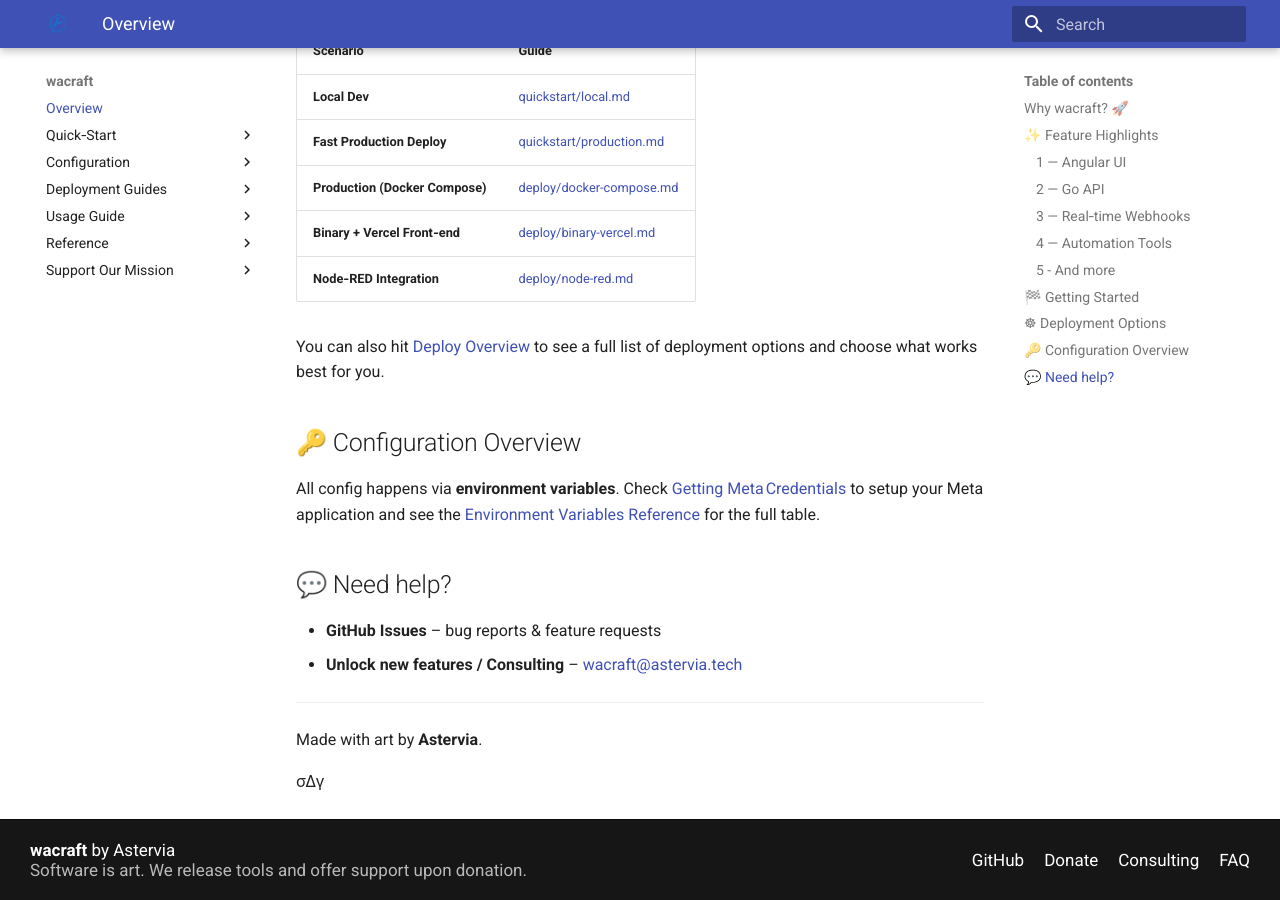
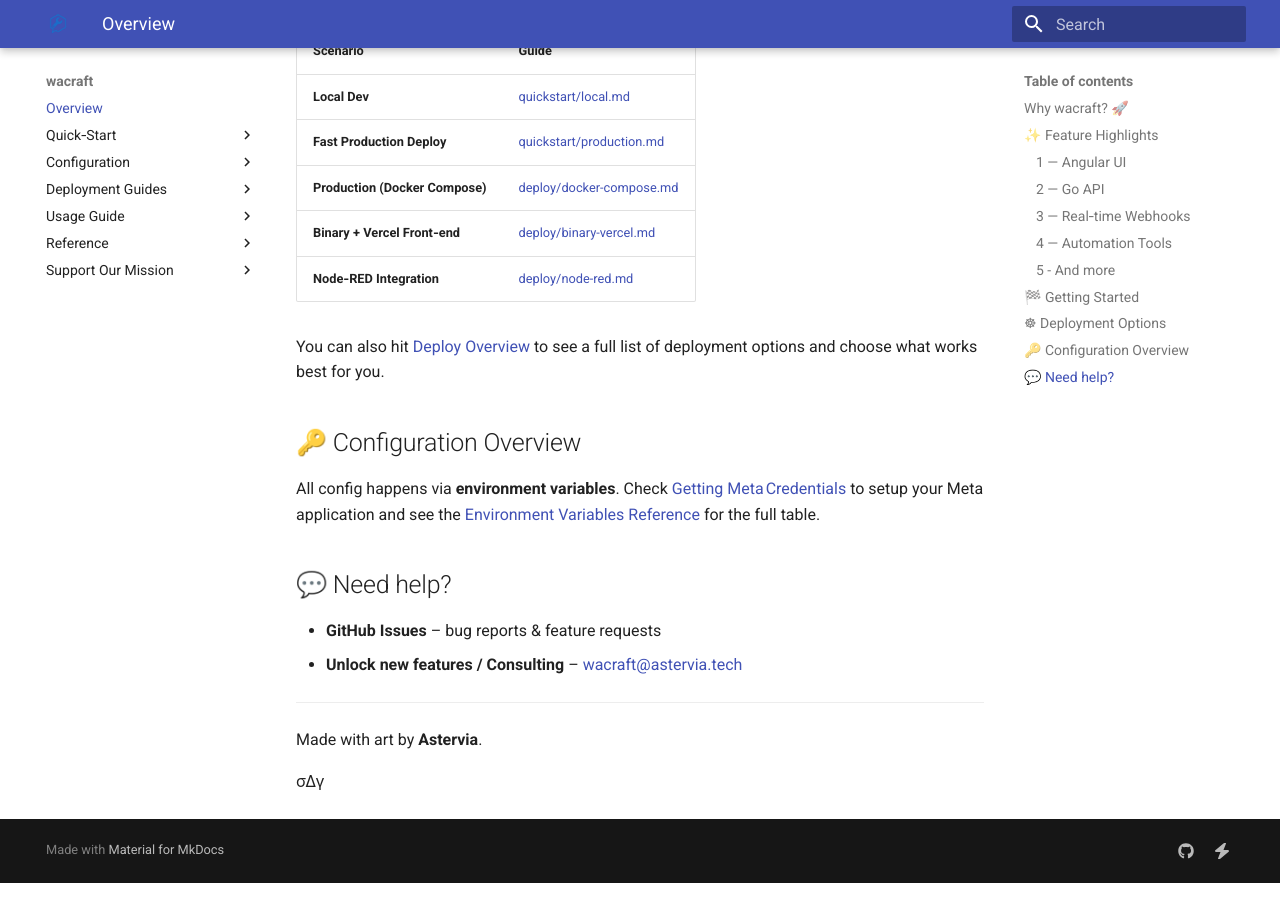
Before and after one commit to Astervia/wacraft, an MkDocs documentation site: the page built from docs/index.md, in a window 1280 px wide and 900 px high, scrolled down 2025 px. Built offline with MkDocs 1.6.1 and Material for MkDocs 9.7.7, drawn with Linux system fonts in a browser that asks for light colours.

Commit message:
feature(docs): remove overrides

```diff
--- a/mkdocs.yml
+++ b/mkdocs.yml
@@ -1,47 +1,45 @@
 site_name: wacraft
 site_url: https://wacraft.astervia.tech
 theme:
-  name: material
+    name: material
 
-  # favicon: assets/images/favicon.png
-  favicon: assets/images/icon-nobg.png
-  logo: assets/images/icon-nobg.png
+    # favicon: assets/images/favicon.png
+    favicon: assets/images/icon-nobg.png
+    logo: assets/images/icon-nobg.png
 
-  custom_dir: overrides
-
-  features:
-    - content.code.copy # copy‑to‑clipboard buttons
-    # - navigation.footer
+    features:
+        - content.code.copy # copy‑to‑clipboard buttons
+        # - navigation.footer
 
 extra:
-  social:
-    - icon: fontawesome/brands/github
-      link: https://github.com/Astervia/wacraft
-    - icon: fontawesome/solid/bolt
-      link: support/plans.md
+    social:
+        - icon: fontawesome/brands/github
+          link: https://github.com/Astervia/wacraft
+        - icon: fontawesome/solid/bolt
+          link: support/plans.md
 
 nav:
-  - Overview: index.md
-  - Quick‑Start:
-      - Local Setup (5 min): quickstart/local.md
-      - Production Deploy (Docker / Vercel): quickstart/production.md
-  - Configuration:
-      - Getting Meta Credentials: config/meta-setup.md
-      - Env Vars Overview: config/env-vars.md
-      - Webhook Setup: config/webhook-setup.md
-  - Deployment Guides:
-      - Deployment Overview: deploy/overview.md
-      - Docker Compose: deploy/docker-compose.md # full stack
-      - Binary + Vercel (frontend): deploy/binary-vercel.md
-      - Node‑RED Integration*: deploy/node-red.md
-      # - Supporter‑only Extras*: deploy/supporters.md # deltas + link to donation page
-  - Usage Guide:
-      - Product Overview: guide/overview.md
-      - UI Walkthrough: guide/ui.md
-      - FAQs & Troubleshooting: guide/faq.md
-  - Reference:
-      # - API (auto‑generated): reference/api.md          # embed/redoc‑html export
-      - Changelog: reference/changelog.md
-  - Support Our Mission:
-      - Plans: support/plans.md
-      - Consulting Services: support/consulting.md
+    - Overview: index.md
+    - Quick‑Start:
+          - Local Setup (5 min): quickstart/local.md
+          - Production Deploy (Docker / Vercel): quickstart/production.md
+    - Configuration:
+          - Getting Meta Credentials: config/meta-setup.md
+          - Env Vars Overview: config/env-vars.md
+          - Webhook Setup: config/webhook-setup.md
+    - Deployment Guides:
+          - Deployment Overview: deploy/overview.md
+          - Docker Compose: deploy/docker-compose.md # full stack
+          - Binary + Vercel (frontend): deploy/binary-vercel.md
+          - Node‑RED Integration*: deploy/node-red.md
+          # - Supporter‑only Extras*: deploy/supporters.md # deltas + link to donation page
+    - Usage Guide:
+          - Product Overview: guide/overview.md
+          - UI Walkthrough: guide/ui.md
+          - FAQs & Troubleshooting: guide/faq.md
+    - Reference:
+          # - API (auto‑generated): reference/api.md          # embed/redoc‑html export
+          - Changelog: reference/changelog.md
+    - Support Our Mission:
+          - Plans: support/plans.md
+          - Consulting Services: support/consulting.md
--- a/overrides/partials/footer.html
+++ /dev/null
@@ -1,39 +0,0 @@
-<footer class="md-footer">
-  <div
-    class="md-footer-meta"
-    style="
-      padding: 1rem 1.5rem;
-      font-size: 0.85rem;
-      display: flex;
-      flex-direction: column;
-      gap: 0.5rem;
-      border-top: 1px solid var(--md-default-fg-color--light);
-    "
-  >
-    <div
-      style="
-        display: flex;
-        flex-wrap: wrap;
-        justify-content: space-between;
-        align-items: center;
-      "
-    >
-      <div>
-        <strong>wacraft</strong> by
-        <a href="https://astervia.tech" target="_blank">Astervia</a><br />
-        <span style="opacity: 0.7"
-          >Software is art. We release tools and offer support upon
-          donation.</span
-        >
-      </div>
-
-      <div
-        style="display: flex; gap: 1rem; flex-wrap: wrap; align-items: center;"
-      >
-        <a href="https://github.com/Astervia/wacraft" target="_blank">GitHub</a>
-        <a href="support/plans">Donate</a>
-        <a href="support/consulting">Consulting</a>
-        <a href="guide/faq">FAQ</a>
-      </div>
-    </div>
-</footer>
```
